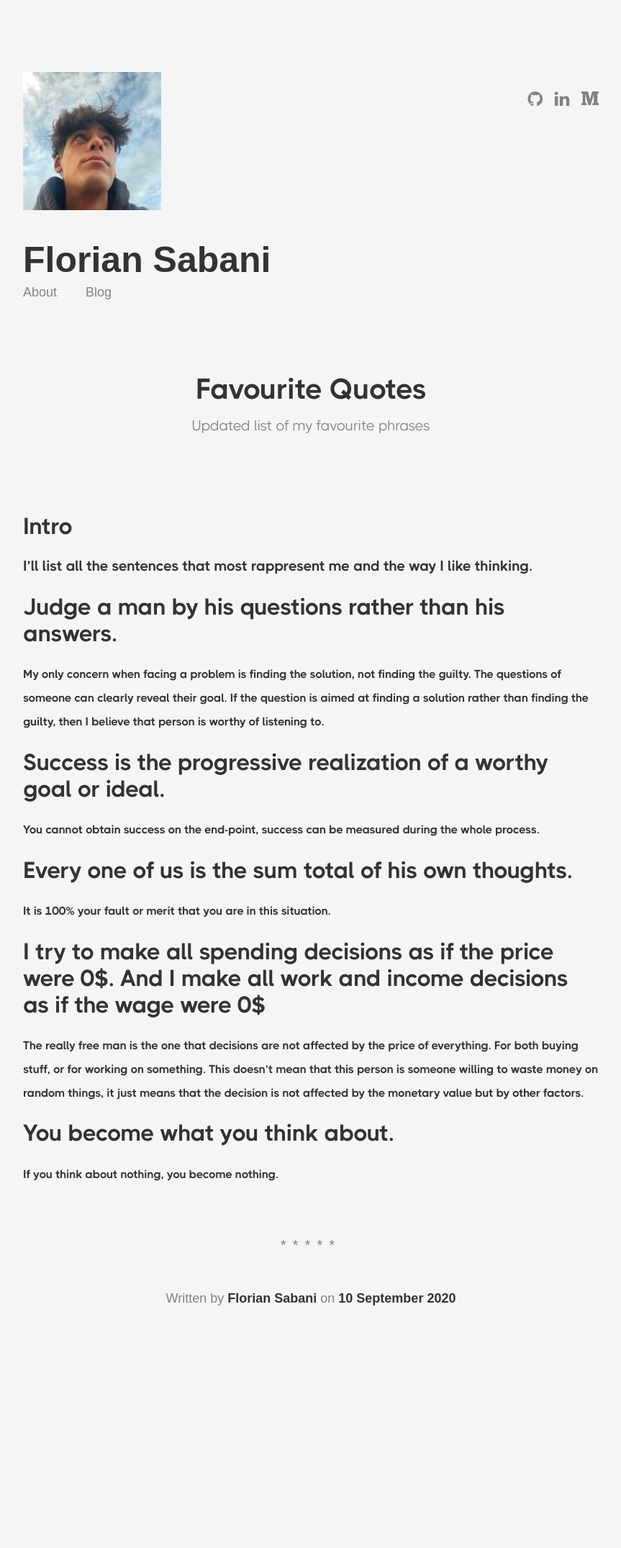
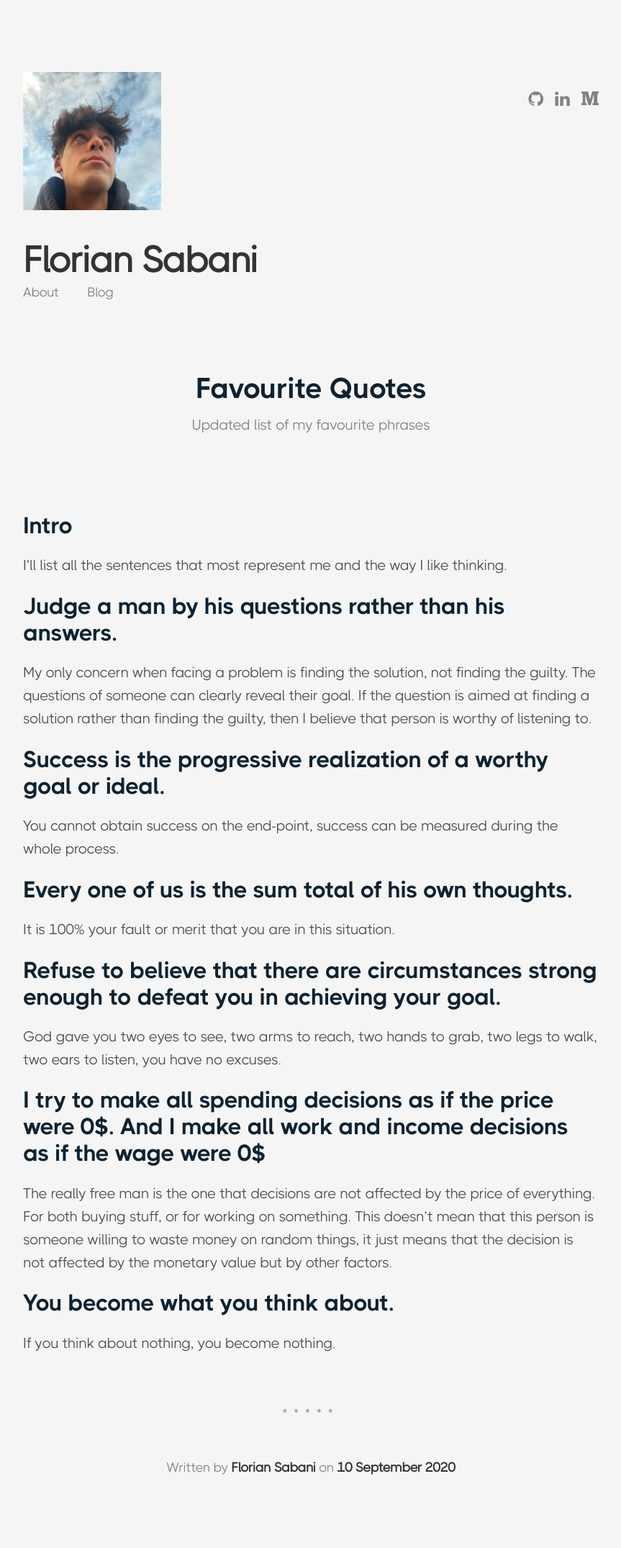
Before and after one commit to fl0wo/fl0wo.github.io, a Jekyll site: the page built from _posts/2020-09-10-fav-sentences.markdown, in a window 1280 px wide. Shown: the whole page at 72% size, without its empty margins (208-1071 px from the left). Built offline with Jekyll 4.4.1, drawn with Linux system fonts in a browser that asks for light colours; before the commit the page ends 1916 px from its top, so only the background shows below that.

Commit message:
Other minor changes in the font style

```diff
--- a/_posts/2020-09-10-fav-sentences.markdown
+++ b/_posts/2020-09-10-fav-sentences.markdown
@@ -7,31 +7,25 @@ categories: [life]
 ---
 
 # Intro
-I'll list all the sentences that most rappresent me and the way I like thinking.
+I'll list all the sentences that most represent me and the way I like thinking.
 
 # Judge a man by his questions rather than his answers.
-<small>
 My only concern when facing a problem is finding the solution, not finding the guilty.
 The questions of someone can clearly reveal their goal. If the question is aimed at finding a solution rather than finding the guilty, then I believe that person is worthy of listening to.
-</small>
+
 
 # Success is the progressive realization of a worthy goal or ideal.
-<small>
 You cannot obtain success on the end-point, success can be measured during the whole process.
-</small>
 
 # Every one of us is the sum total of his own thoughts.
-<small>
 It is 100% your fault or merit that you are in this situation.
-</small>
+
+# Refuse to believe that there are circumstances strong enough to defeat you in achieving your goal.
+God gave you two eyes to see, two arms to reach, two hands to grab, two legs to walk, two ears to listen, you have no excuses.
 
 # I try to make all spending decisions as if the price were 0$. And I make all work and income decisions as if the wage were 0$
-<small>
 The really free man is the one that decisions are not affected by the price of everything.
 For both buying stuff, or for working on something. This doesn't mean that this person is someone willing to waste money on random things, it just means that the decision is not affected by the monetary value but by other factors.
-</small>
 
 # You become what you think about.
-<small>
 If you think about nothing, you become nothing.
-</small>
--- a/css/main.scss
+++ b/css/main.scss
@@ -9,9 +9,13 @@ $iron: #333333;
 $cloudy: #828282;
 
 body{
-  font-family: "Monospaced", sans-serif !important;
+  font-family: "Thiccboii", sans-serif !important;
+  p{
+    color: #4d4d4d;
+  }
 
-  h1,h2,h3,h4,p{
+  h1,h2,h3,h4{
+    color: #0e2231;
     font-family: "ThiccboiBold", sans-serif !important;
   }
 
```
Also changed, not shown: README.md.
